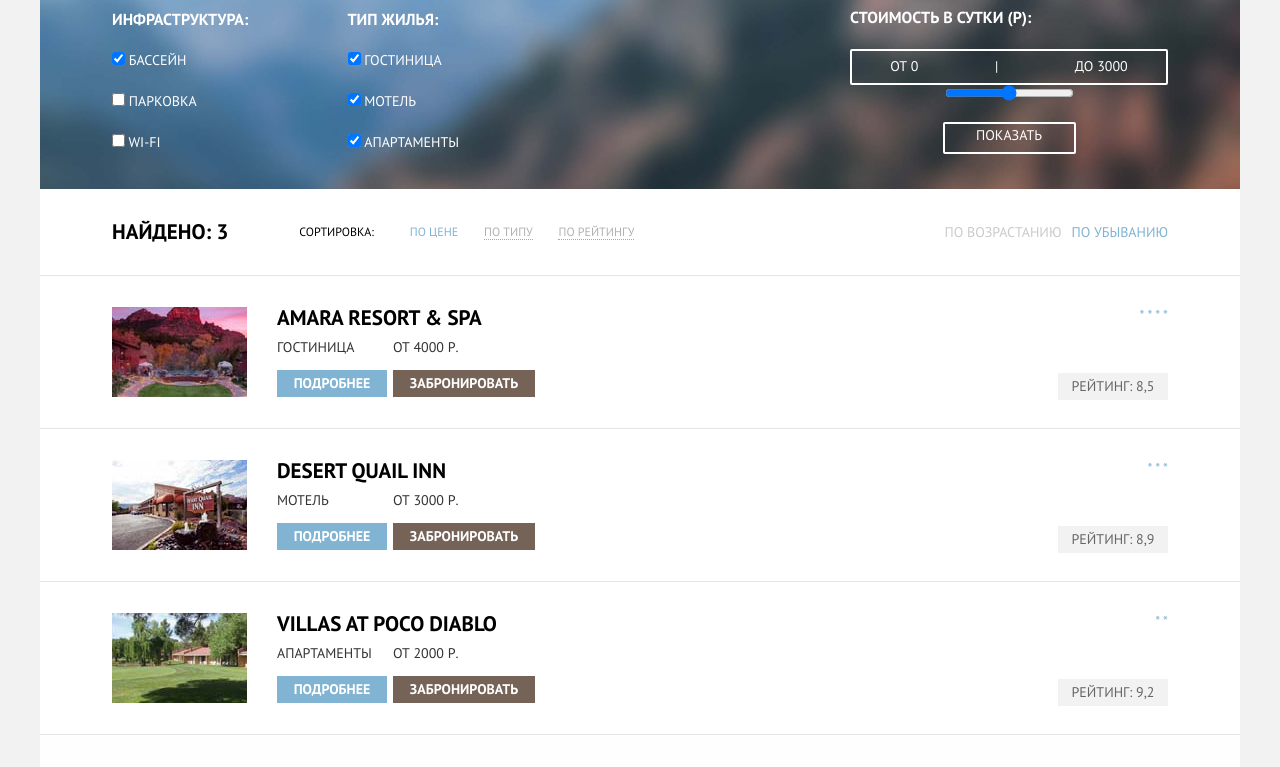
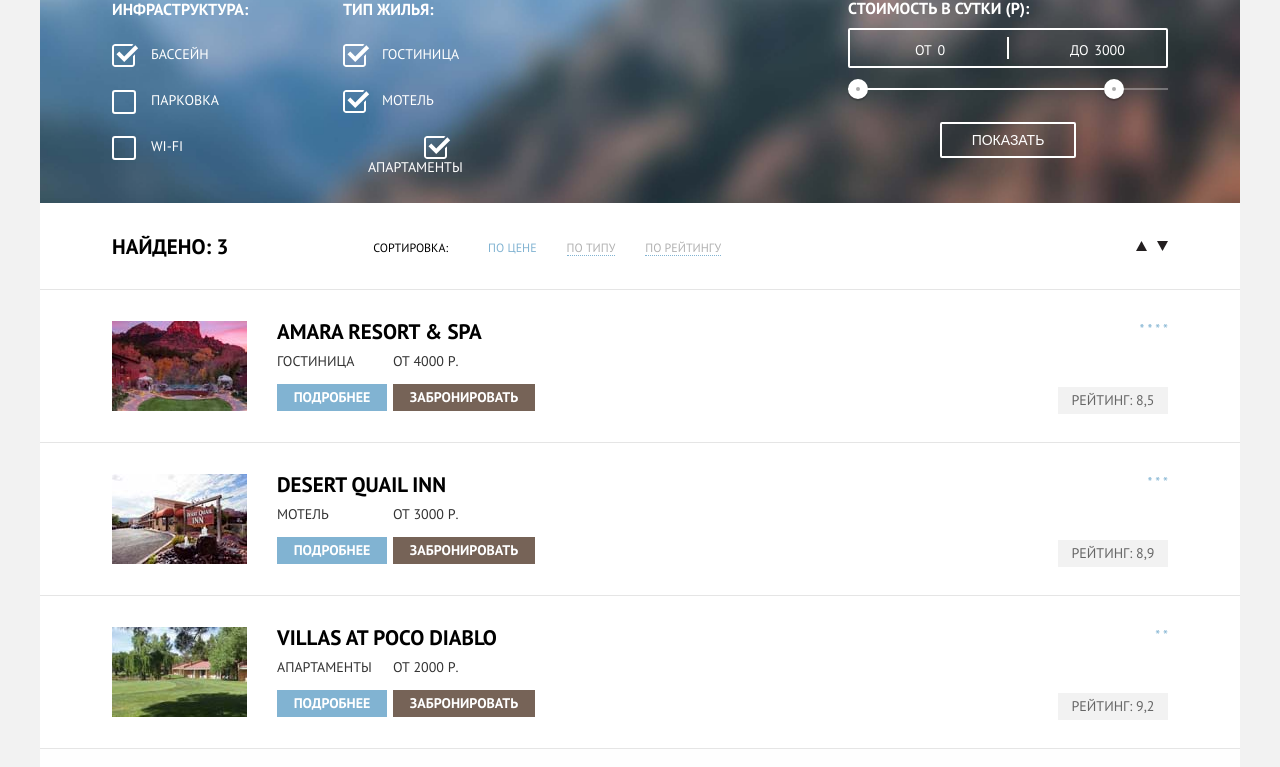
Before and after one commit to Loovark/535477-sedona, a plain HTML site: page hotels.html in a window 1280 px wide. Shown: the part 84-851 px from the top of the page. Drawn offline with Linux system fonts and the light colour scheme.

Commit message:
Декоративные элементы, фильтр

```diff
--- a/css/style.css
+++ b/css/style.css
@@ -681,19 +681,16 @@
   margin: 0;
   padding: 0 6%;
   display: flex;
-  flex-direction: row;
   justify-content: space-between;
 }
 
 .left-columns {
   margin: 0;
   padding: 0;
+  margin-top: 27px;
   display: flex;
-  flex-direction: row;
   justify-content: flex-start;
-  align-items: center;
   text-align: right;
-  white-space: nowrap;
 }
 
 .filter-list {
@@ -701,70 +698,200 @@
   padding: 0;
   display: flex;
   flex-direction: column;
-  justify-content: space-around;
+  justify-content: flex-start;
   align-items: flex-start;
 }
 
 .infrastructure {
-  margin-right: 40%;
-}
-
-.check-item {
-  margin-top: 20px;
-}
-
-.price-select {
   margin: 0;
-  padding: 25px 0;
-  display: flex;
-  flex-direction: column;
-  justify-content: space-around;
-  align-items: flex-start;
-}
-
-.price-filter {
-  display: flex;
-  flex-direction: column;
-  justify-content: space-between;
-  align-items: center;
+  padding: 0;
+  margin-right: 35%;
 }
 
 .filter-title {
   font-size: 16px;
   margin: 0;
+  padding: 0;
+  margin-bottom: 24px;
   text-align: right;
 }
 
-.range-label {
-  width: 314px;
-  height: 32px;
+.check-item {
+  margin: 0;
+  padding: 0;
+  margin-left: 25px;
+  margin-bottom: 25px;
+}
+
+.checkbox {
+  display: none;
+}
+
+.checkbox + .checkbox-label {
+  padding-left: 14px;
+}
+
+.checkbox-label {
+  position: relative;
+}
+
+.checkbox + .checkbox-label::before {
+  content: "";
+  position: absolute;
+  left: -25px;
+  width: 20px;
+  height: 20px;
+  border: 2px solid #ffffff;
+  border-radius: 3px;
+}
+
+.checkbox:checked + .checkbox-label::before {
+  content: "";
+  position: absolute;
+  left: -25px;
+  width: 27px;
+  height: 23px;
+  border: none;
+  background-image: url(../img/svg-sedona/checkbox-on.svg);
+  background-repeat: no-repeat;
+  background-position: 0 0;
+}
+
+.filter-range {
+  margin: 0;
+  padding: 0;
+  margin-top: 10px;
+  margin-left: 10px;
+  width: 320px;
+  color: #ffffff;
+  text-transform: uppercase;
+}
+
+.filter-range-title {
+  margin-bottom: 9px;
+
+  font-weight: 600;
+  font-size: 16px;
+  line-height: 21px;
+}
+
+.price-controls {
+  position: relative;
+
+  height: 36px;
+  margin-bottom: 20px;
+
+  font-size: 0;
+
   border: 2px solid #ffffff;
   border-radius: 2px;
-  display: flex;
-  justify-content: space-around;
-  align-items: center;
 }
 
-.show-button {
-  width: 133px;
-  height: 32px;
-  font-family: inherit;
-  font-size: inherit;
-  line-height: inherit;
+.price-controls::after {
+  content: "";
+  position: absolute;
+  top: 50%;
+  left: 50%;
+
+  width: 2px;
+  height: 22px;
+
+  background: #ffffff;
+  transform: translate(-50%, -50%);
+}
+
+.price-controls label {
+  display: inline-block;
+
+  font-size: 14px;
+  line-height: 38px;
+  vertical-align: top;
+
+  cursor: pointer;
+}
+
+.price-controls .min-price,
+.price-controls .max-price {
+  width: 90px;
+  padding-left: 65px;
+}
+
+.price-controls input {
+  width: 50px;
+  margin: 0;
+
+  color: inherit;
+  font: inherit;
+
+  background: none;
+  border: none;
+}
+
+.range-controls {
+  position: relative;
+
+  margin-bottom: 32px;
+}
+
+.range-controls .scale {
+  height: 2px;
+
+  background: rgba(255, 255, 255, 0.3);
+}
+
+.range-controls .bar {
+  width: 80%;
+  height: 2px;
+
+  background: #ffffff;
+}
+
+.range-toggle {
+  position: absolute;
+  top: -9px;
+
+  width: 4px;
+  height: 4px;
+
+  background: #ababab;
+  border: 8px solid #ffffff;
+  border-radius: 50%;
+  box-shadow: 0 2px 1px 0 rgba(0, 1, 1, 0.2);
+  cursor: pointer;
+}
+
+.range-toggle:hover {
+  background: #1c4f80;
+}
+
+.range-toggle-min {
+  left: 0;
+}
+
+.range-toggle-max {
+  left: 80%;
+}
+
+.btn-transparent {
+  display: block;
+  margin: 0 auto;
+  padding: 6px 30px;
+
+  font-size: 14px;
+  line-height: 20px;
   color: #ffffff;
-  text-align: center;
   text-transform: uppercase;
-  background-color: transparent;
+
+  background: transparent;
   border: 2px solid #ffffff;
   border-radius: 2px;
-  display: flex;
-  justify-content: center;
-  align-self: center;
+  cursor: pointer;
 }
 
-.show-button:hover {
+.btn-transparent:hover {
   color: #000000;
-  background-color: #ffffff;
+
+  background: #ffffff;
 }
 
 .sorting {
@@ -790,23 +917,26 @@
 
 .result {
   font-size: 21px;
-  line-height: 26px;
   font-weight: bold;
   margin: 0;
   padding: 0;
 }
 
 .sorting-options {
+  margin: 0;
+  padding: 0;
+  padding-top: 2px;
   font-size: 12px;
-  line-height: 63.1px;
   display: flex;
-  justify-content: space-between;
+  justify-content: flex-start;
   align-items: center;
-  margin-left: -30%;
+  margin-left: -230px;
 }
 
 .sorting-kind {
-  margin-left: 10%;
+  padding: 0;
+  margin: 0;
+  margin-left: 30px;
   white-space: nowrap;
 }
 
--- a/hotels.html
+++ b/hotels.html
@@ -32,47 +32,48 @@
               <h3 class="filter-title">Инфраструктура:</h3>
               <li class="check-item">
                 <input class="checkbox" type="checkbox" name="pool-checkbox" id="pool-id" checked>
-                <label for="pool-id" class="checkbox-label">Бассейн</label>
+                <label class="checkbox-label" for="pool-id">Бассейн</label>
               </li>
               <li class="check-item">
                 <input class="checkbox" type="checkbox" name="parking-checkbox" id="parking-id">
-                <label for="parking-id" class="checkbox-label">Парковка</label>
+                <label class="checkbox-label" for="parking-id">Парковка</label>
               </li>
               <li class="check-item">
                 <input class="checkbox" type="checkbox" name="wifi-checkbox" id="wifi-id">
-                <label for="wifi-id" class="checkbox-label">Wi-Fi</label>
+                <label class="checkbox-label" for="wifi-id">Wi-Fi</label>
               </li>
             </ul>
             <ul class="filter-list type-list">
               <h3 class="filter-title">Тип жилья:</h3>
               <li class="check-item">
                 <input class="checkbox" type="checkbox" name="hotel-checkbox" id="hotel-id" checked>
-                <label for="hotel-id" class="checkbox-label">Гостиница</label>
+                <label class="checkbox-label" for="hotel-id">Гостиница</label>
               </li>
               <li class="check-item">
                 <input class="checkbox" type="checkbox" name="motel-checkbox" id="motel-id" checked>
-                <label for="motel-id" class="checkbox-label">Мотель</label>
+                <label class="checkbox-label" for="motel-id">Мотель</label>
               </li>
               <li class="check-item">
                 <input class="checkbox" type="checkbox" name="apartments-checkbox" id="apartments-id" checked>
-                <label for="apartments-id" class="checkbox-label">Апартаменты</label>
+                <label class="checkbox-label" for="apartments-id">Апартаменты</label>
               </li>
             </ul>
           </div>
-          <section class="price-select">
-            <h3 class="filter-title">Стоимость в сутки (Р):</h3>
-            <div class="price-filter">
-              <label class="range-label" for="price-id">
-                <span class="min-price">От 0</span>
-                <span class="middle">|</span>
-                <span class="max-price">До 3000</span>
-              </label>
-              <input type="range" name="price-range" value="" class="price-range" min="0" max="3000">
-              <span class="limiter min-limiter"><!-- Тут будет .svg с ползунком --></span>
-              <span class="limiter max-limiter"><!-- Тут будет .svg с ползунком --></span>
+          <div class="filter-range">
+            <h3 class="filter-range-title">Стоимость в сутки (Р):</h3>
+            <div class="price-controls">
+              <label class="min-price">от <input type="text" name="min-price" value="0"></label>
+              <label class="max-price">до <input type="text" name="max-price" value="3000"></label>
             </div>
-            <button class="show-button" type="button" name="show-button">Показать</button>
-          </section>
+            <div class="range-controls">
+              <div class="scale">
+                <div class="bar"></div>
+              </div>
+              <div class="range-toggle range-toggle-min"></div>
+              <div class="range-toggle range-toggle-max"></div>
+            </div>
+            <button class="btn-transparent" type="submit">Показать</button>
+          </div>
         </form>
       </section>
       <section class="sorting">
@@ -85,9 +86,20 @@
             <li class="sorting-kind"><a class="sorting-type" href="#">По рейтингу</a></li>
           </ul>
           <ul class="sorting-direction">
-            <li><a class="sorting-arrow" href="#">По возрастанию</a></li><!-- Стрелки сохранены в .svg -->
-            <li><a class="sorting-arrow selected-sorting" href="#">По убыванию</a></li>
-            <!-- Надписи будут скрыты и заменены на декоративные иконки -->
+            <li>
+              <a class="sorting-arrow" href="#">
+                <svg width="11" height="10" viewBox="0 0 11 10">
+                  <path fill="#231F20" d="M5.5 0L0 10h11z"/>
+                </svg>
+              </a>
+            </li>
+            <li>
+              <a class="sorting-arrow selected-sorting" href="#">
+                <svg width="11" height="10" viewBox="0 0 11 10">
+                  <path fill="#231F20" d="M5.5 10L0 0h11"/>
+                </svg>
+              </a>
+            </li>
           </ul>
         </div>
       </section>
```
Also changed, not shown: img/svg-sedona/star.svg.
